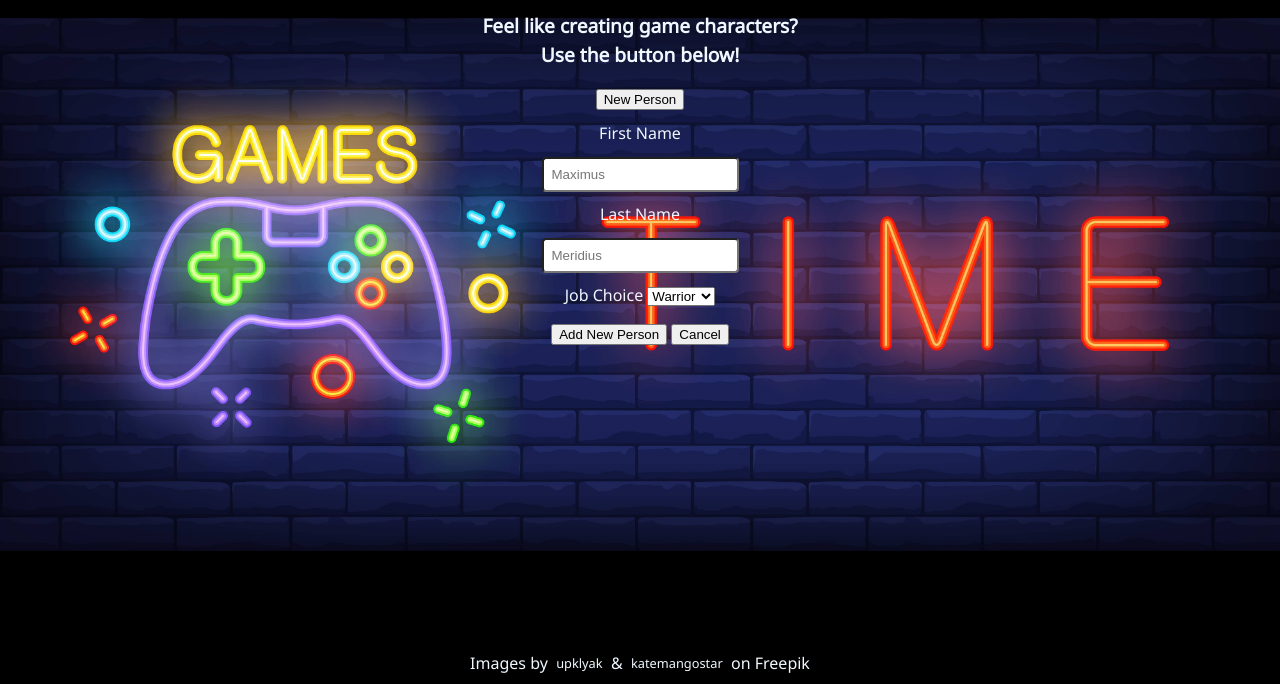
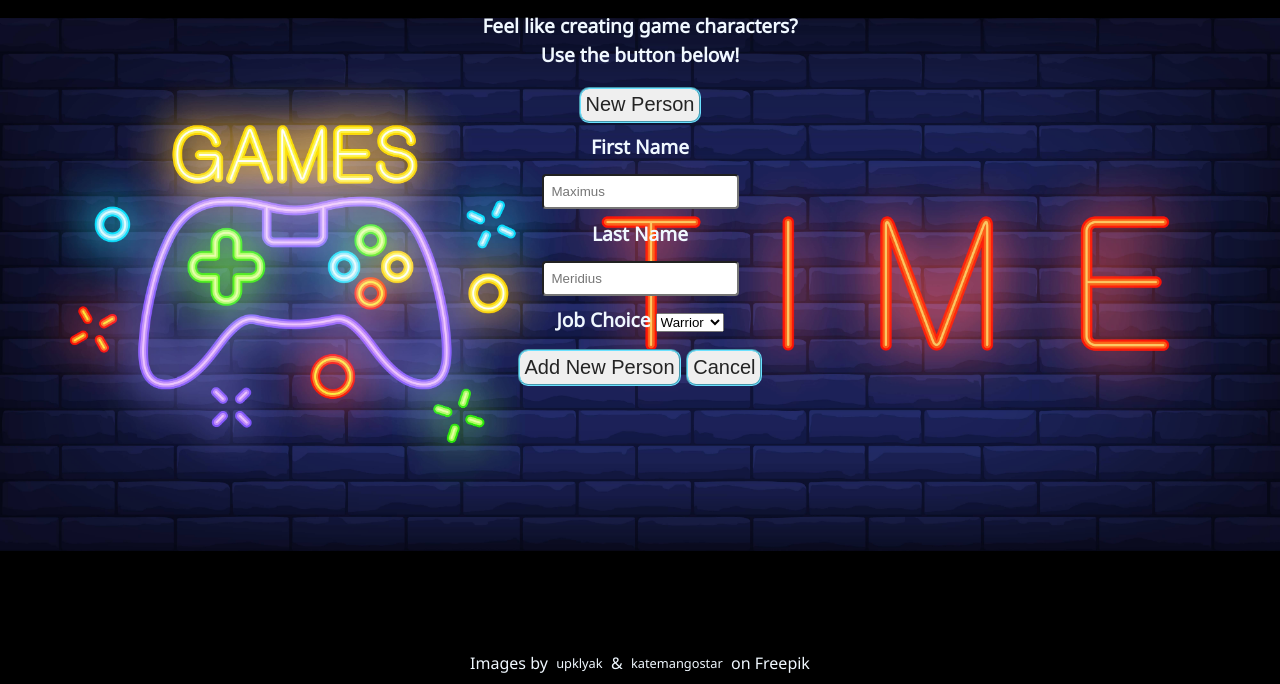
Before and after one commit to JeffLi117/Populating_People, a plain HTML site: page index.html in a window 1280 px wide. Both pictures are taken after a click on the button "New Person". Shown: the part 116-800 px from the top of the page. Drawn offline with Linux system fonts and the light colour scheme; a web font is replaced by a local one.

Commit message:
Added style changes

```diff
--- a/styles.css
+++ b/styles.css
@@ -21,6 +21,18 @@
     padding-bottom: 2.5rem;
   }
 
+  #content-wrap > button {
+    padding: 0.3rem;
+    font-size: 1.25rem;
+    color:rgb(36, 36, 36);
+    border-radius: 10px;
+    border: 2px groove rgb(107, 225, 255);
+  }
+
+  #content-wrap button:hover {
+    border: 3px inset rgb(148, 221, 255);
+  }
+
   html,
   body {
     text-align: center;
@@ -38,7 +50,17 @@
   }
 
   #test {
-      display: none;
+    display: none;
+    font-size: 1.2rem;
+    font-weight: bold;
+  }
+
+  #test > button {
+    padding: 0.3rem;
+    font-size: 1.25rem;
+    color:rgb(36, 36, 36);
+    border-radius: 10px;
+    border: 2px groove rgb(107, 225, 255);
   }
 
   #chars_present {
```
Also changed, not shown: myscript.js (+0 -72 lines).
